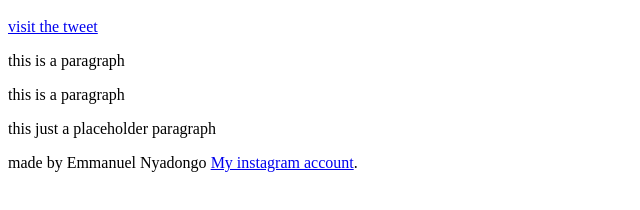
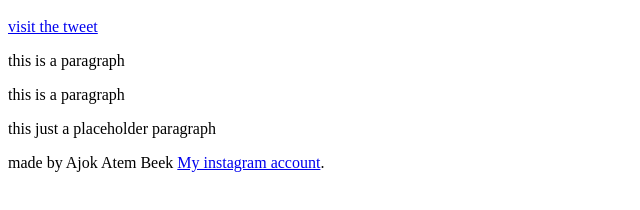
Before and after one commit to Ajokatem/alu-web-development, a plain HTML site: page html_basic/index.html in a window 1280 px wide. Shown: the part 508-718 px from the top of the page, without its empty margins (0-640 px from the left). Drawn offline with Linux system fonts and the light colour scheme.

Commit message:
Update index.html

```diff
--- a/html_basic/index.html
+++ b/html_basic/index.html
@@ -34,7 +34,7 @@
 
         <footer>
             <p>
-                made by Emmanuel Nyadongo
+                made by Ajok Atem Beek
                 <a href="https://www.instagram.com/im_just_waro/" target="_blank">My instagram account</a>.
             </p>
         </footer>
```
